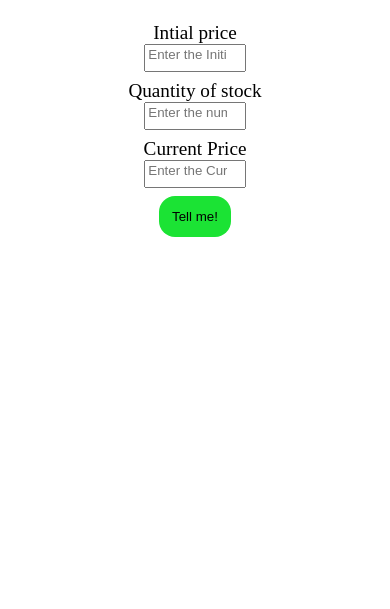
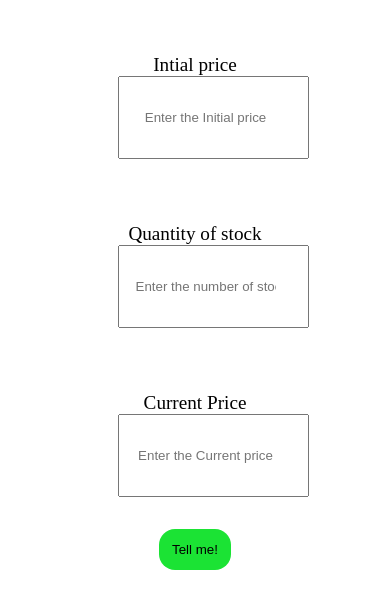
Before and after one commit to yashpatel1797/stock-calculation, a plain HTML site: page index.html in a window 390 px wide. Shown: the part 73-682 px from the top of the page. Drawn offline with Linux system fonts and the light colour scheme.

Commit message:
feat: mobile responsive

```diff
--- a/main.css
+++ b/main.css
@@ -1,5 +1,6 @@
 body{
     font-size: larger;
+
 }
 h1{
     text-align: center;
@@ -10,7 +11,7 @@ h1{
 }
 input, label, p{
     display: block;
-    padding-bottom: 0.5rem;
+    padding: 2rem 1rem;
     text-align: center;
 }
 input{
@@ -33,3 +34,8 @@ input{
     font-size: larger;
     margin: 1rem;
 }
+@media only screen and (max-width: 991px){
+    input{
+        width:100%;
+    }
+    }
```
